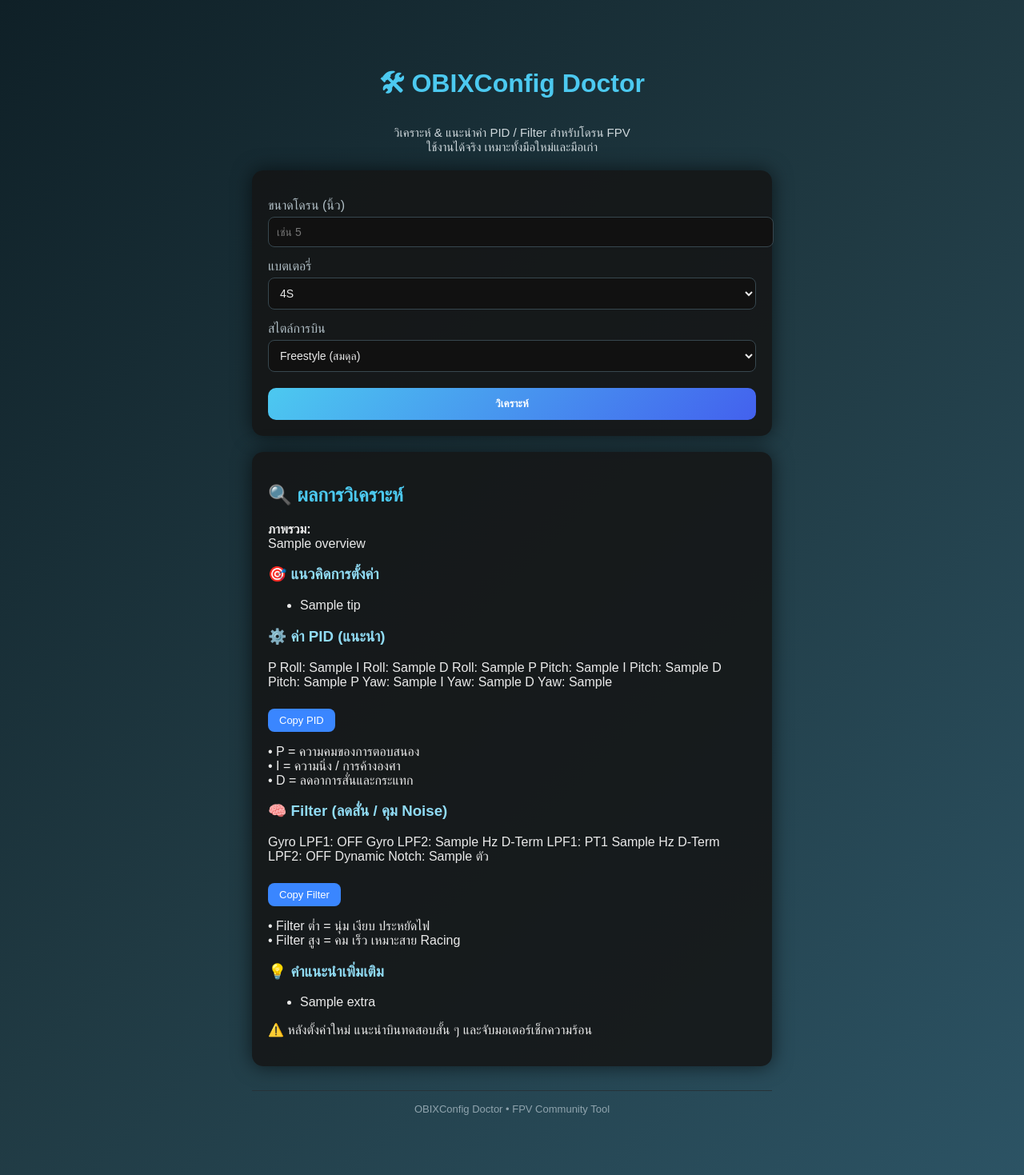
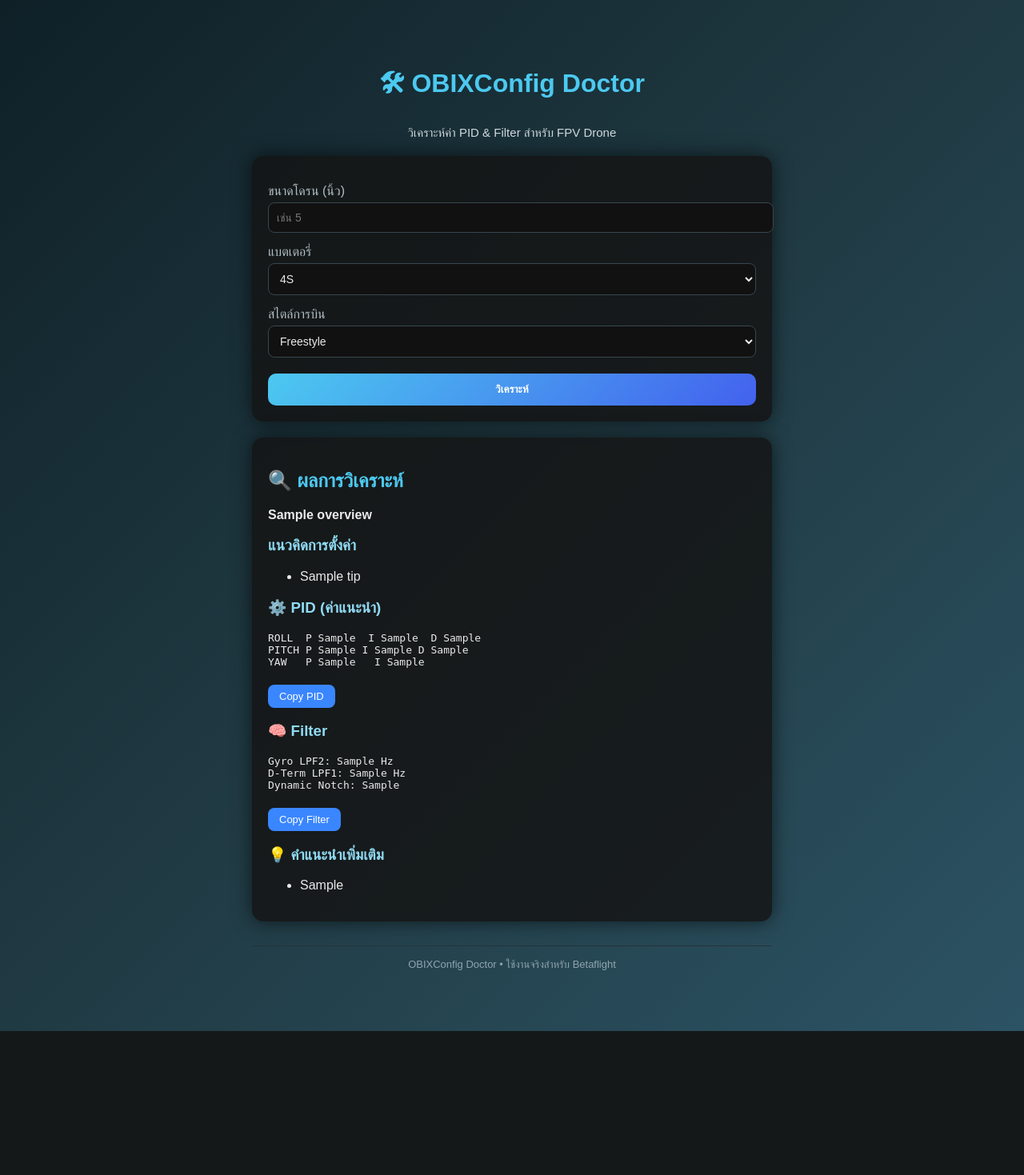
Before and after one commit to Santipap250/obixconfigdoctor-dev, a Flask app: template templates/index.html in a window 1280 px wide. Shown: the whole page at 80% size. After the commit the page ends 1289 px from the top, so only its background shows below. Run offline with Flask 3, Linux system fonts and the light colour scheme; the template is opened without the code that fills it: most values are stand-ins (such as "Sample title", 1, 10 or a date in 2020).

Commit message:
Revise index.html content and structure
Updated the content and structure of the index.html file for the OBIXConfig Doctor application, including changes to headings, form labels, and added footer.

```diff
--- a/templates/index.html
+++ b/templates/index.html
@@ -11,20 +11,17 @@
 function copyText(id) {
     const text = document.getElementById(id).innerText;
     navigator.clipboard.writeText(text);
-            alert("คัดลอกไปใช้ใน Betaflight CLI แล้ว");
+    alert("คัดลอกไปใช้ใน Betaflight ได้แล้ว");
 }
 </script>
 </head>
+
 <body>
+<div class="container">
 
-<div class="container">
 <h1>🛠 OBIXConfig Doctor</h1>
-    <p class="subtitle">
-        วิเคราะห์ & แนะนำค่า PID / Filter สำหรับโดรน FPV<br>
-        ใช้งานได้จริง เหมาะทั้งมือใหม่และมือเก่า
-    </p>
+<p class="subtitle">วิเคราะห์ค่า PID & Filter สำหรับ FPV Drone</p>
 
-    <!-- ===== FORM ===== -->
 <form method="POST" class="form-card">
     <label>ขนาดโดรน (นิ้ว)</label>
     <input type="number" name="size" placeholder="เช่น 5" required>
@@ -37,89 +34,57 @@
 
     <label>สไตล์การบิน</label>
     <select name="style">
-            <option value="freestyle">Freestyle (สมดุล)</option>
+        <option value="freestyle">Freestyle</option>
         <option value="longrange">Long Range / Cinematic</option>
-            <option value="racing">Racing (ตอบสนองไว)</option>
+        <option value="racing">Racing</option>
     </select>
 
     <button type="submit">วิเคราะห์</button>
 </form>
 
-    <!-- ===== RESULT ===== -->
 {% if analysis %}
 <div class="result-card">
 <h2>🔍 ผลการวิเคราะห์</h2>
 
-        <p><strong>ภาพรวม:</strong><br>
-        {{ analysis['overview'] }}
-        </p>
+<p><strong>{{ analysis.overview }}</strong></p>
 
-        <h3>🎯 แนวคิดการตั้งค่า</h3>
+<h3>แนวคิดการตั้งค่า</h3>
 <ul>
-            {% for tip in analysis['basic_tips'] %}
+{% for tip in analysis.basic_tips %}
 <li>{{ tip }}</li>
 {% endfor %}
 </ul>
 
-        <!-- ===== PID ===== -->
-        <h3>⚙️ ค่า PID (แนะนำ)</h3>
-        <p id="pid">
-P Roll: {{ analysis['pid']['roll']['p'] }}
-I Roll: {{ analysis['pid']['roll']['i'] }}
-D Roll: {{ analysis['pid']['roll']['d'] }}
-
-P Pitch: {{ analysis['pid']['pitch']['p'] }}
-I Pitch: {{ analysis['pid']['pitch']['i'] }}
-D Pitch: {{ analysis['pid']['pitch']['d'] }}
-
-P Yaw: {{ analysis['pid']['yaw']['p'] }}
-I Yaw: {{ analysis['pid']['yaw']['i'] }}
-D Yaw: {{ analysis['pid']['yaw']['d'] }}
-        </p>
+<h3>⚙️ PID (ค่าแนะนำ)</h3>
+<pre id="pid">
+ROLL  P {{ analysis.pid.roll.p }}  I {{ analysis.pid.roll.i }}  D {{ analysis.pid.roll.d }}
+PITCH P {{ analysis.pid.pitch.p }} I {{ analysis.pid.pitch.i }} D {{ analysis.pid.pitch.d }}
+YAW   P {{ analysis.pid.yaw.p }}   I {{ analysis.pid.yaw.i }}
+</pre>
 <button onclick="copyText('pid')">Copy PID</button>
 
-        <p class="hint">
-        • P = ความคมของการตอบสนอง<br>
-        • I = ความนิ่ง / การค้างองศา<br>
-        • D = ลดอาการสั่นและกระแทก
-        </p>
-
-        <!-- ===== FILTER ===== -->
-        <h3>🧠 Filter (ลดสั่น / คุม Noise)</h3>
-        <p id="filter">
-Gyro LPF1: OFF
-Gyro LPF2: {{ analysis['filter']['gyro_lpf2'] }} Hz
-
-D-Term LPF1: PT1 {{ analysis['filter']['dterm_lpf1'] }} Hz
-D-Term LPF2: OFF
-
-Dynamic Notch: {{ analysis['filter']['dyn_notch'] }} ตัว
-        </p>
+<h3>🧠 Filter</h3>
+<pre id="filter">
+Gyro LPF2: {{ analysis.filter.gyro_lpf2 }} Hz
+D-Term LPF1: {{ analysis.filter.dterm_lpf1 }} Hz
+Dynamic Notch: {{ analysis.filter.dyn_notch }}
+</pre>
 <button onclick="copyText('filter')">Copy Filter</button>
 
-        <p class="hint">
-        • Filter ต่ำ = นุ่ม เงียบ ประหยัดไฟ<br>
-        • Filter สูง = คม เร็ว เหมาะสาย Racing
-        </p>
-
-        <!-- ===== EXTRA ===== -->
 <h3>💡 คำแนะนำเพิ่มเติม</h3>
 <ul>
-            {% for extra in analysis['extra_tips'] %}
-            <li>{{ extra }}</li>
+{% for ex in analysis.extra_tips %}
+<li>{{ ex }}</li>
 {% endfor %}
 </ul>
 
-        <p class="note">
-            ⚠️ หลังตั้งค่าใหม่ แนะนำบินทดสอบสั้น ๆ และจับมอเตอร์เช็กความร้อน
-        </p>
 </div>
 {% endif %}
 
 <footer>
-        OBIXConfig Doctor • FPV Community Tool
+OBIXConfig Doctor • ใช้งานจริงสำหรับ Betaflight
 </footer>
+
 </div>
-
 </body>
 </html>
```
Lines whose indentation alone changed are shown as unchanged.
